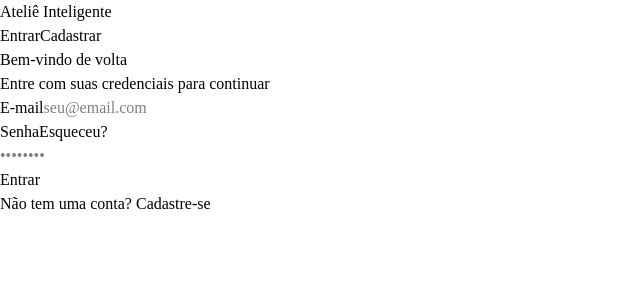
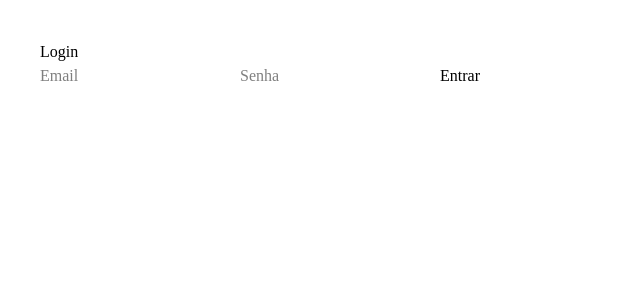
Before and after one commit to LucasMarsiglia/atelie-inteligente-app, a Next.js app: page /login in a window 1280 px wide. Shown: the top 300 px of the page, without its empty margins (0-640 px from the left). Built offline with nearby package versions, Linux system fonts and the light colour scheme.

Commit message:
Update page.tsx

```diff
--- a/src/app/login/page.tsx
+++ b/src/app/login/page.tsx
@@ -1,89 +1,52 @@
 'use client';
 
 import { useState } from 'react';
-import Link from 'next/link';
-import { Button } from '@/components/ui/button';
-import { Input } from '@/components/ui/input';
-import { Label } from '@/components/ui/label';
-import { Card, CardContent, CardDescription, CardHeader, CardTitle } from '@/components/ui/card';
-import { Navbar } from '@/components/custom/navbar';
+import { supabase } from '@/lib/supabaseClient';
+import { useRouter } from 'next/navigation';
 
 export default function LoginPage() {
+  const router = useRouter();
   const [email, setEmail] = useState('');
   const [password, setPassword] = useState('');
+  const [loading, setLoading] = useState(false);
 
-  const handleSubmit = (e: React.FormEvent) => {
-    e.preventDefault();
-    // Simulação de login - redirecionar para dashboard
-    console.log('Login:', { email, password });
-    // Em produção, aqui faria a autenticação real
-  };
+  async function handleLogin() {
+    setLoading(true);
+
+    const { error } = await supabase.auth.signInWithPassword({
+      email,
+      password,
+    });
+
+    if (error) {
+      alert(error.message);
+      setLoading(false);
+      return;
+    }
+
+    router.push('/painel');
+  }
 
   return (
-    <div className="min-h-screen bg-gradient-to-b from-amber-50/30 to-white">
-      <Navbar />
+    <div style={{ padding: 40 }}>
+      <h1>Login</h1>
 
-      <div className="container mx-auto px-4 py-12 flex items-center justify-center min-h-[calc(100vh-4rem)]">
-        <Card className="w-full max-w-md">
-          <CardHeader className="space-y-1">
-            <CardTitle className="text-2xl font-bold text-center">
-              Bem-vindo de volta
-            </CardTitle>
-            <CardDescription className="text-center">
-              Entre com suas credenciais para continuar
-            </CardDescription>
-          </CardHeader>
-          <CardContent>
-            <form onSubmit={handleSubmit} className="space-y-4">
-              <div className="space-y-2">
-                <Label htmlFor="email">E-mail</Label>
-                <Input
-                  id="email"
-                  type="email"
-                  placeholder="seu@email.com"
+      <input
+        placeholder="Email"
         value={email}
         onChange={(e) => setEmail(e.target.value)}
-                  required
       />
-              </div>
 
-              <div className="space-y-2">
-                <div className="flex items-center justify-between">
-                  <Label htmlFor="password">Senha</Label>
-                  <Link
-                    href="/recuperar-senha"
-                    className="text-sm text-orange-600 hover:text-orange-700"
-                  >
-                    Esqueceu?
-                  </Link>
-                </div>
-                <Input
-                  id="password"
+      <input
         type="password"
-                  placeholder="••••••••"
+        placeholder="Senha"
         value={password}
         onChange={(e) => setPassword(e.target.value)}
-                  required
       />
-              </div>
 
-              <Button
-                type="submit"
-                className="w-full bg-gradient-to-r from-amber-500 to-orange-500 hover:from-amber-600 hover:to-orange-600"
-              >
-                Entrar
-              </Button>
-            </form>
-
-            <div className="mt-6 text-center text-sm">
-              <span className="text-gray-600">Não tem uma conta? </span>
-              <Link href="/cadastro" className="text-orange-600 hover:text-orange-700 font-medium">
-                Cadastre-se
-              </Link>
-            </div>
-          </CardContent>
-        </Card>
-      </div>
+      <button onClick={handleLogin} disabled={loading}>
+        {loading ? 'Entrando...' : 'Entrar'}
+      </button>
     </div>
   );
 }
```
Lines whose indentation alone changed are shown as unchanged.
